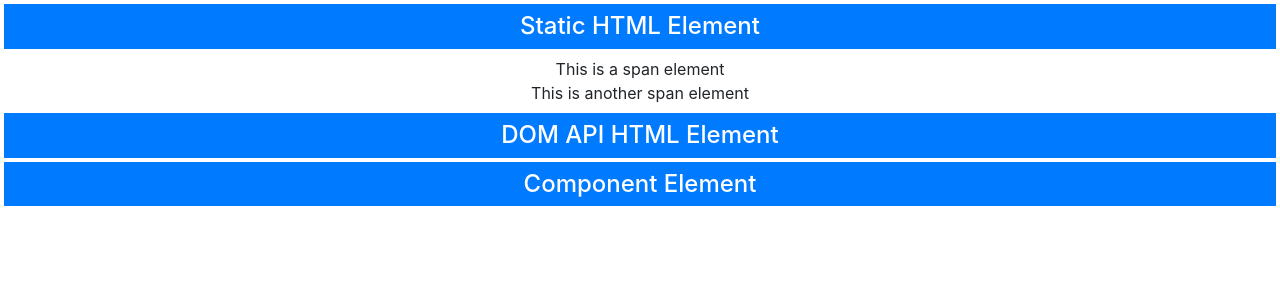
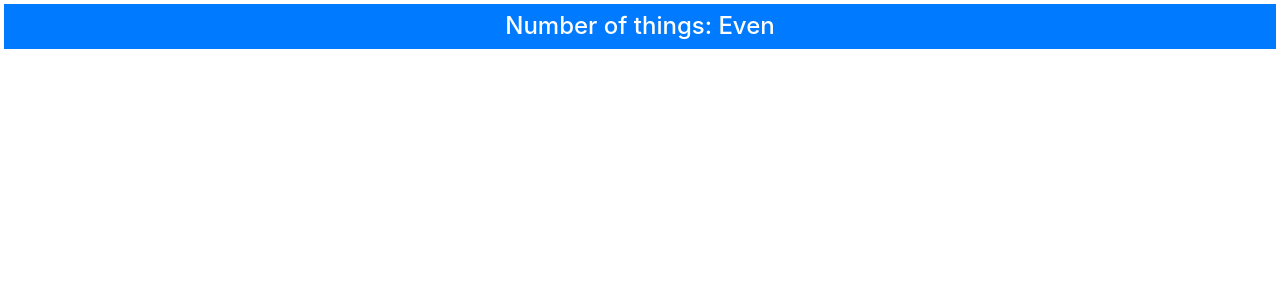
Before and after one commit to ousbah/my-pro-react-16, a React (Create React App) app in the folder 03-HTML-JSX-and-CSS-Primer/primer/: page / in a window 1280 px wide. Shown: the top 300 px of the page. Built offline with nearby package versions, Linux system fonts and the light colour scheme.

Commit message:
Understanding JSX - Performing computations using expressions

```diff
--- a/03-HTML-JSX-and-CSS-Primer/primer/public/index.html
+++ b/03-HTML-JSX-and-CSS-Primer/primer/public/index.html
@@ -5,20 +5,20 @@
     <title>Primer</title>
   </head>
   <body>
-    <h4 class="bg-primary text-white text-center p-2 m-1">
+    <!-- <h4 class="bg-primary text-white text-center p-2 m-1">
       Static HTML Element
     </h4>
     <div class="text-center m-2">
       <div>This is a span element</div>
       <div>This is another span element</div>
     </div>
-    <div id="domParent"></div>
+    <div id="domParent"></div> -->
     <div id="root"></div>
-    <script>
+    <!-- <script>
       let element = document.createElement('h4')
       element.className = "bg-primary text-white text-center p-2 m-1"
       element.textContent = "DOM API HTML Element"
       document.getElementById('domParent').appendChild(element)
-    </script>
+    </script> -->
   </body>
 </html>
--- a/03-HTML-JSX-and-CSS-Primer/primer/src/App.js
+++ b/03-HTML-JSX-and-CSS-Primer/primer/src/App.js
@@ -1,9 +1,20 @@
 import React, { Component } from 'react';
+
+// const message = "This is a constant"
+const count = 4
+
+function isEven() {
+  return count % 2 === 0 ? 'Even' : 'Odd'
+}
 
 export default class App extends Component {
   render = () => (
       <h4 className="bg-primary text-white text-center p-2 m-1">
-        Component Element
+        {/* { message } */}
+        {/* Using a function in an expression, you must invoke it with
+            parentheses so that the result of the function is included
+            in the content generated by the component. */}
+        Number of things: { isEven() }
       </h4>
   )
 }
```
